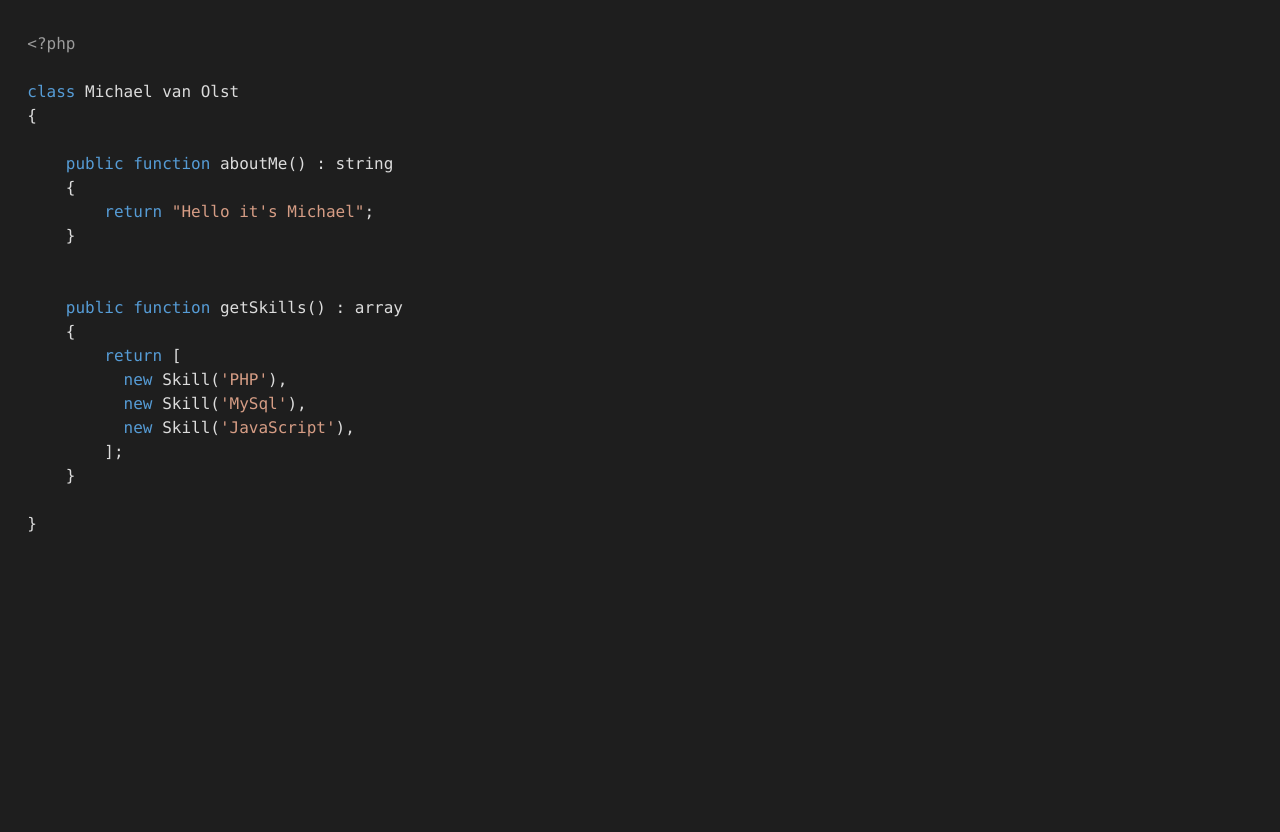
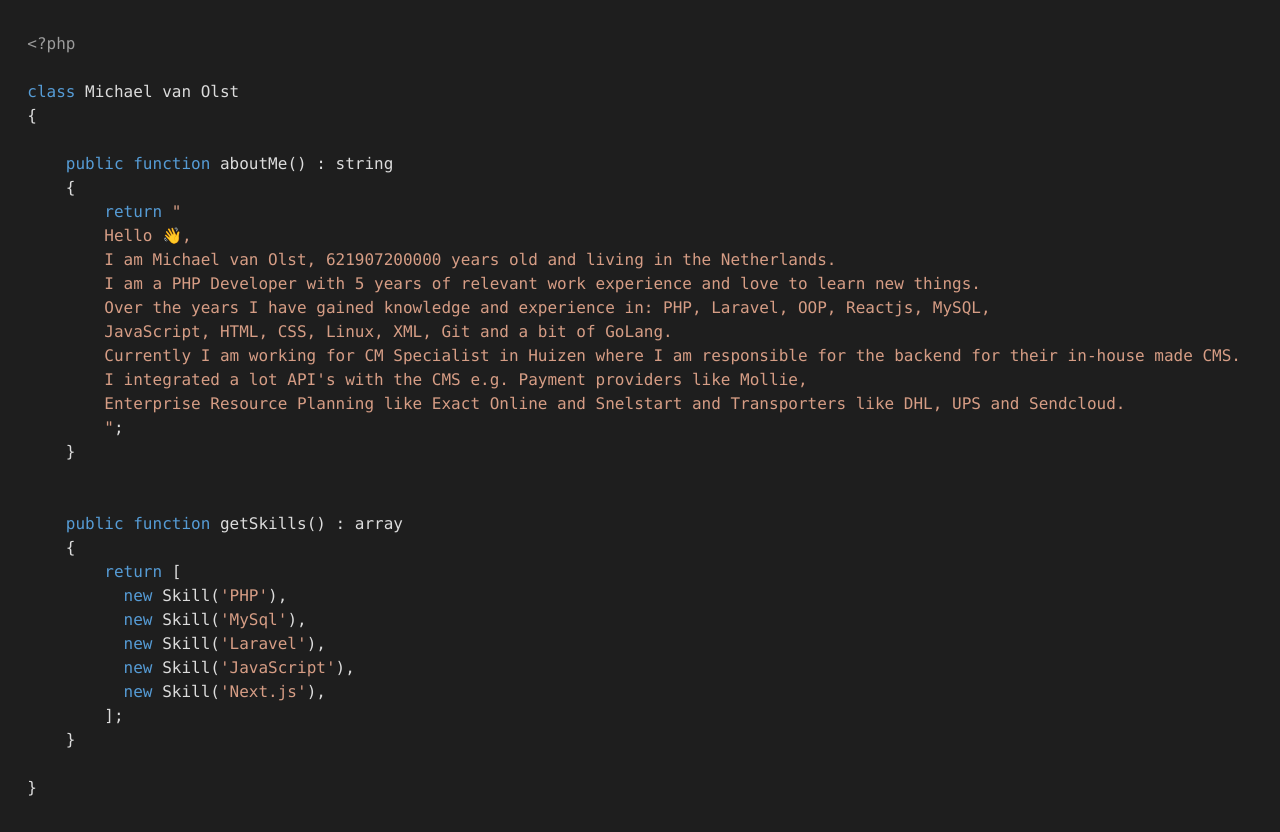
Before and after one commit to MichaelvOlst/michaelvanolst, a Next.js app: page / in a window 1280 px wide. Before the commit the page ends 800 px from the top, so only its background shows below. Built offline with nearby package versions, Linux system fonts and the light colour scheme.

Commit message:
edited the about me section

```diff
--- a/pages/index.js
+++ b/pages/index.js
@@ -4,6 +4,8 @@ import SyntaxHighlighter from 'react-syntax-highlighter';
 import { vs2015 } from 'react-syntax-highlighter/dist/cjs/styles/hljs';
 
 export default function Home() {
+
+   const dateOfBirth = new Date('1989 09 16 GMT');
 
   const codeString = `
   <?php
@@ -13,7 +15,16 @@ export default function Home() {
 
       public function aboutMe() : string
       {
-          return "Hello it's Michael";
+          return "
+          Hello 👋,
+          I am Michael van Olst, ${dateOfBirth.getTime()} years old and living in the Netherlands.
+          I am a PHP Developer with 5 years of relevant work experience and love to learn new things.
+          Over the years I have gained knowledge and experience in: PHP, Laravel, OOP, Reactjs, MySQL,
+          JavaScript, HTML, CSS, Linux, XML, Git and a bit of GoLang.
+          Currently I am working for CM Specialist in Huizen where I am responsible for the backend for their in-house made CMS.
+          I integrated a lot API's with the CMS e.g. Payment providers like Mollie,
+          Enterprise Resource Planning like Exact Online and Snelstart and Transporters like DHL, UPS and Sendcloud.
+          ";
       }
 
 
@@ -22,7 +33,9 @@ export default function Home() {
           return [
             new Skill('PHP'),
             new Skill('MySql'),
+            new Skill('Laravel'),
             new Skill('JavaScript'),
+            new Skill('Next.js'),
           ];
       }
 
```
